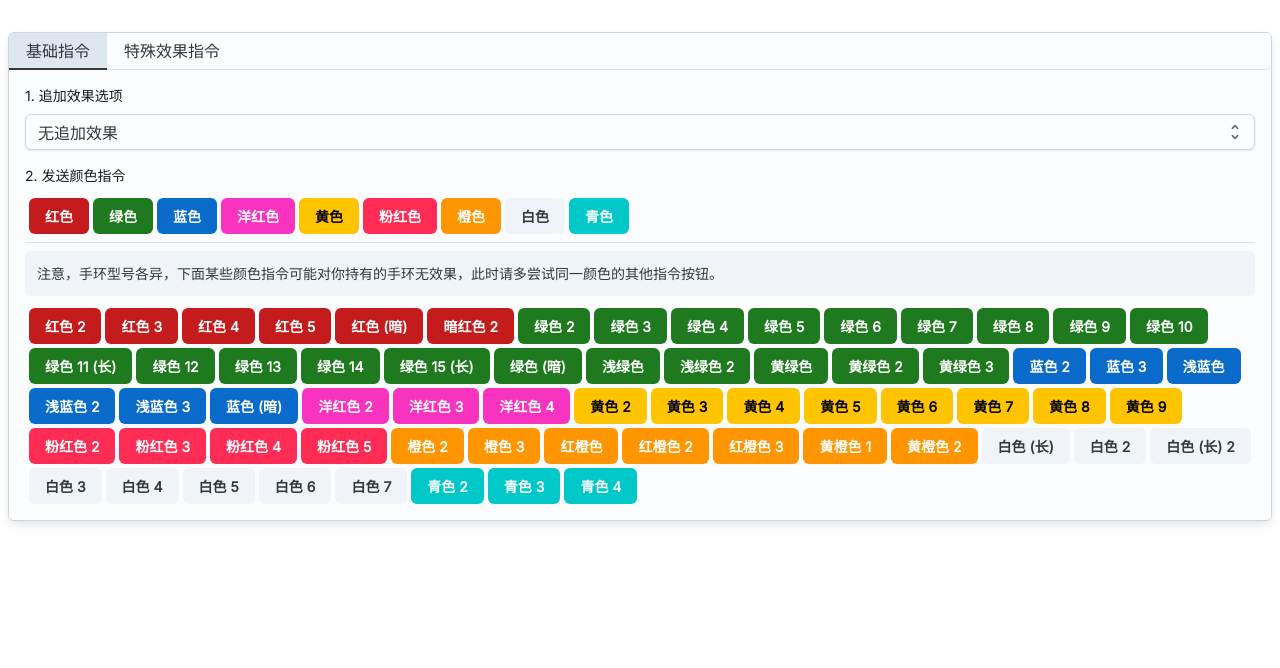
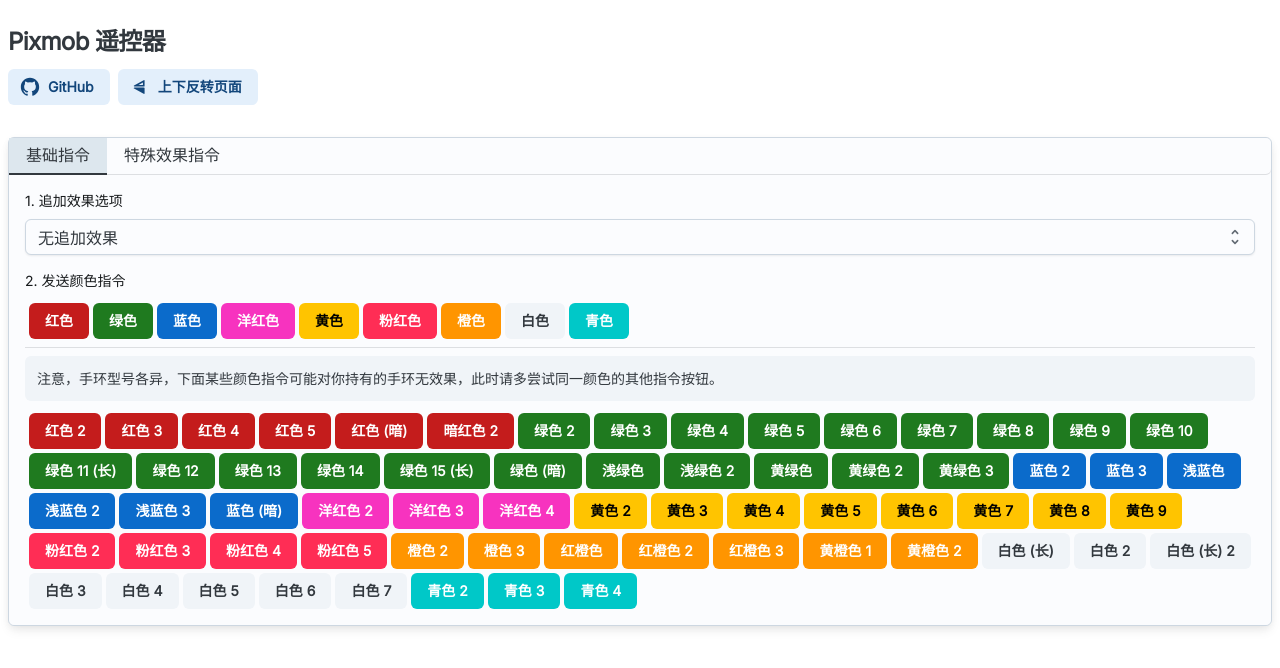
Before and after one commit to HFO4/pixmob-web-controller, a React (Vite) app: page / in a window 1280 px wide. Shown: the top 668 px of the page. Built offline with nearby package versions, Linux system fonts and the light colour scheme; what extendable-media-recorder, extendable-media-recorder-wav-encoder would draw is missing.

Commit message:
Fix dual channel not reversing to avoid GND on audio jack

```diff
--- a/src/App.tsx
+++ b/src/App.tsx
@@ -1,4 +1,6 @@
 import {
+  Box,
+  Button,
   Grid,
   Modal,
   Sheet,
@@ -10,7 +12,9 @@ import {
 } from "@mui/joy";
 import BasicInstructions from "./Tabs/BasicInstructions.tsx";
 import Effects from "./Tabs/Effects.tsx";
-import { useState } from "react";
+import React, { useState } from "react";
+import { GitHub } from "./Icons/GitHub.tsx";
+import { Flip } from "./Icons/Flip.tsx";
 
 export interface TabProps {
   onSending: () => void;
@@ -19,10 +23,43 @@ export interface TabProps {
 
 function App() {
   const [sending, setSending] = useState(false);
+  const flip = () => {
+    window.document.body.style.transform =
+      window.document.body.style.transform != "" ? "" : "rotate(-180deg)";
+  };
   return (
     <>
       <Grid container spacing={1} sx={{ flexGrow: 1 }}>
         <Grid xs={12}>
+          <Box
+            sx={{
+              mx: 1,
+              mt: 3,
+            }}
+          >
+            <Typography level="h3" variant="plain">
+              Pixmob 遥控器
+            </Typography>
+            <Box sx={{ mt: 1 }}>
+              <Button
+                component="a"
+                target={"_blank"}
+                href="https://github.com/HFO4/pixmob-web-controller"
+                variant="soft"
+                startDecorator={<GitHub />}
+              >
+                GitHub
+              </Button>
+              <Button
+                sx={{ ml: 1 }}
+                startDecorator={<Flip />}
+                variant="soft"
+                onClick={() => flip()}
+              >
+                上下反转页面
+              </Button>
+            </Box>
+          </Box>
           <Sheet
             sx={{
               mx: 1,
--- a/src/IR/generator.ts
+++ b/src/IR/generator.ts
@@ -4,7 +4,7 @@ import { connect } from "extendable-media-recorder-wav-encoder";
 await register(await connect());
 
 const sampleRate = 44100;
-const mutiply = 3;
+const mutiply = 0;
 
 const getAudioWorkletBlob = (inst: number[]) => {
   const data = inst;
@@ -18,10 +18,11 @@ const getAudioWorkletBlob = (inst: number[]) => {
 class MyProcessor extends AudioWorkletProcessor {
   data = ${JSON.stringify(inst)};
   sampleRate = 44100;
-  cfreq = 36000; // The infrared carrier frequency
-  pperunit = 30; //The carrier frequency period per time unit, 694.44*(36000/1000000)     // Total length of a code (in time units)
+  cfreq = 38000; // The infrared carrier frequency
+  cfreqHalf = 19000; // The infrared carrier frequency
+  pperunit = 26; //The carrier frequency period per time unit, 694.44*(36000/1000000)     // Total length of a code (in time units)
   totalSamples = Math.round(
-    this.sampleRate * (1 / this.cfreq) * this.pperunit * this.data.length,
+      this.sampleRate * (1 / this.cfreq) * this.pperunit * this.data.length,
   );
   previousSampledIndex = 0;
 
@@ -32,16 +33,14 @@ class MyProcessor extends AudioWorkletProcessor {
       for (let i = 0; i < output[channel].length; i += 1) {
         if (sampledIndex <= this.totalSamples) {
           const dataIndex = Math.floor(
-            ((sampledIndex / this.sampleRate) * this.cfreq) / this.pperunit,
+              ((sampledIndex / this.sampleRate) * this.cfreq) / this.pperunit,
           );
           console.log(dataIndex);
           if (this.data[dataIndex] !== 0) {
+            // sin( float(i) * M_PI * float(19000) / float(sampleRate) );
             output[channel][i] = Math.sin(
-              (sampledIndex / this.totalSamples) *
-                Math.PI *
-                this.cfreq *
-                (this.totalSamples / this.sampleRate),
-            );
+                sampledIndex * Math.PI * this.cfreqHalf / this.sampleRate,
+            ) * (channel === 0 ? 1 : -1);
           } else {
             output[channel][i] = 0;
           }
@@ -58,8 +57,6 @@ class MyProcessor extends AudioWorkletProcessor {
 }
 
 registerProcessor("ir-processor", MyProcessor);
-
-
     `,
     ],
     { type: "application/javascript" },
@@ -70,7 +67,9 @@ registerProcessor("ir-processor", MyProcessor);
 export async function PlayInstruction(inst: number[]) {
   const audioContext = new AudioContext({ sampleRate });
   await audioContext.audioWorklet.addModule(getAudioWorkletBlob(inst));
-  const irGenerator = new AudioWorkletNode(audioContext, "ir-processor");
+  const irGenerator = new AudioWorkletNode(audioContext, "ir-processor", {
+    outputChannelCount: [2],
+  });
   irGenerator.connect(audioContext.destination);
 
   const dest = audioContext.createMediaStreamDestination();
@@ -91,9 +90,9 @@ export async function PlayInstruction(inst: number[]) {
   //   document.querySelector("audio").src = URL.createObjectURL(blob);
   // };
 
-  // mediaRecorder.start();
+  //mediaRecorder.start();
   await audioContext.resume();
   await new Promise((r) => setTimeout(r, 1000));
   await audioContext.close();
-  // mediaRecorder.stop();
+  //mediaRecorder.stop();
 }
--- /dev/null
+++ b/src/Icons/Flip.tsx
@@ -0,0 +1,6 @@
+import { createSvgIcon } from "@mui/joy/utils";
+
+export const Flip = createSvgIcon(
+  <path d="M17.5 4.5a.75.75 0 0 0-1.108-.659l-11.5 6.25A.75.75 0 0 0 5.25 11.5h11.5a.75.75 0 0 0 .75-.75V4.5Zm-2 5h-5.332L15.5 6.602V9.5ZM17.5 19.5a.75.75 0 0 1-1.108.659l-11.5-6.25A.75.75 0 0 1 5.25 12.5h11.5a.75.75 0 0 1 .75.75v6.25Z" />,
+  "Flip",
+);
--- /dev/null
+++ b/src/Icons/GitHub.tsx
@@ -0,0 +1,9 @@
+import { createSvgIcon } from "@mui/joy/utils";
+
+export const GitHub = createSvgIcon(
+  <path
+    fill-rule="evenodd"
+    d="M11.999 1C5.926 1 1 5.925 1 12c0 4.86 3.152 8.983 7.523 10.437c.55.102.75-.238.75-.53c0-.26-.009-.952-.014-1.87c-3.06.664-3.706-1.475-3.706-1.475c-.5-1.27-1.221-1.61-1.221-1.61c-.999-.681.075-.668.075-.668c1.105.078 1.685 1.134 1.685 1.134c.981 1.68 2.575 1.195 3.202.914c.1-.71.384-1.195.698-1.47c-2.442-.278-5.01-1.222-5.01-5.437c0-1.2.428-2.183 1.132-2.952c-.114-.278-.491-1.397.108-2.91c0 0 .923-.297 3.025 1.127A10.536 10.536 0 0 1 12 6.32a10.49 10.49 0 0 1 2.754.37c2.1-1.424 3.022-1.128 3.022-1.128c.6 1.514.223 2.633.11 2.911c.705.769 1.13 1.751 1.13 2.952c0 4.226-2.572 5.156-5.022 5.428c.395.34.747 1.01.747 2.037c0 1.47-.014 2.657-.014 3.017c0 .295.199.637.756.53C19.851 20.979 23 16.859 23 12c0-6.075-4.926-11-11.001-11"
+  />,
+  "GitHub",
+);
```
Also changed, not shown: src/AudioMoudule.js (+10 -12 lines), 1 other file (tests, documents, lock files or other folders).
